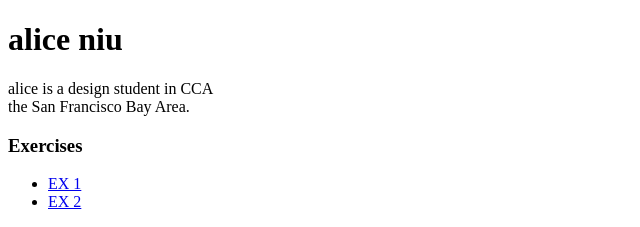
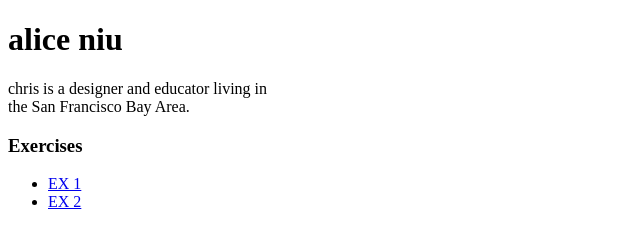
Before and after one commit to aliceniuuuuuu/interactive1, a plain HTML site: page index.html in a window 1280 px wide. Shown: the top 227 px of the page, 0-640 px from the left. Drawn offline with Linux system fonts and the light colour scheme.

Commit message:
Revert "haha"
This reverts commit 75b39b78491faf39fb3d132d1892345b20506ae8.

```diff
--- a/index.html
+++ b/index.html
@@ -13,7 +13,7 @@
 
     <!-- about me-->
     <h1>alice niu</h1>
-    <p class="desc">alice is a design student in CCA<br />the San Francisco Bay Area.</p>
+    <p class="desc">chris is a designer and educator living in<br />the San Francisco Bay Area.</p>
 
     <!-- my work -->
     <div id="exercises">
```
